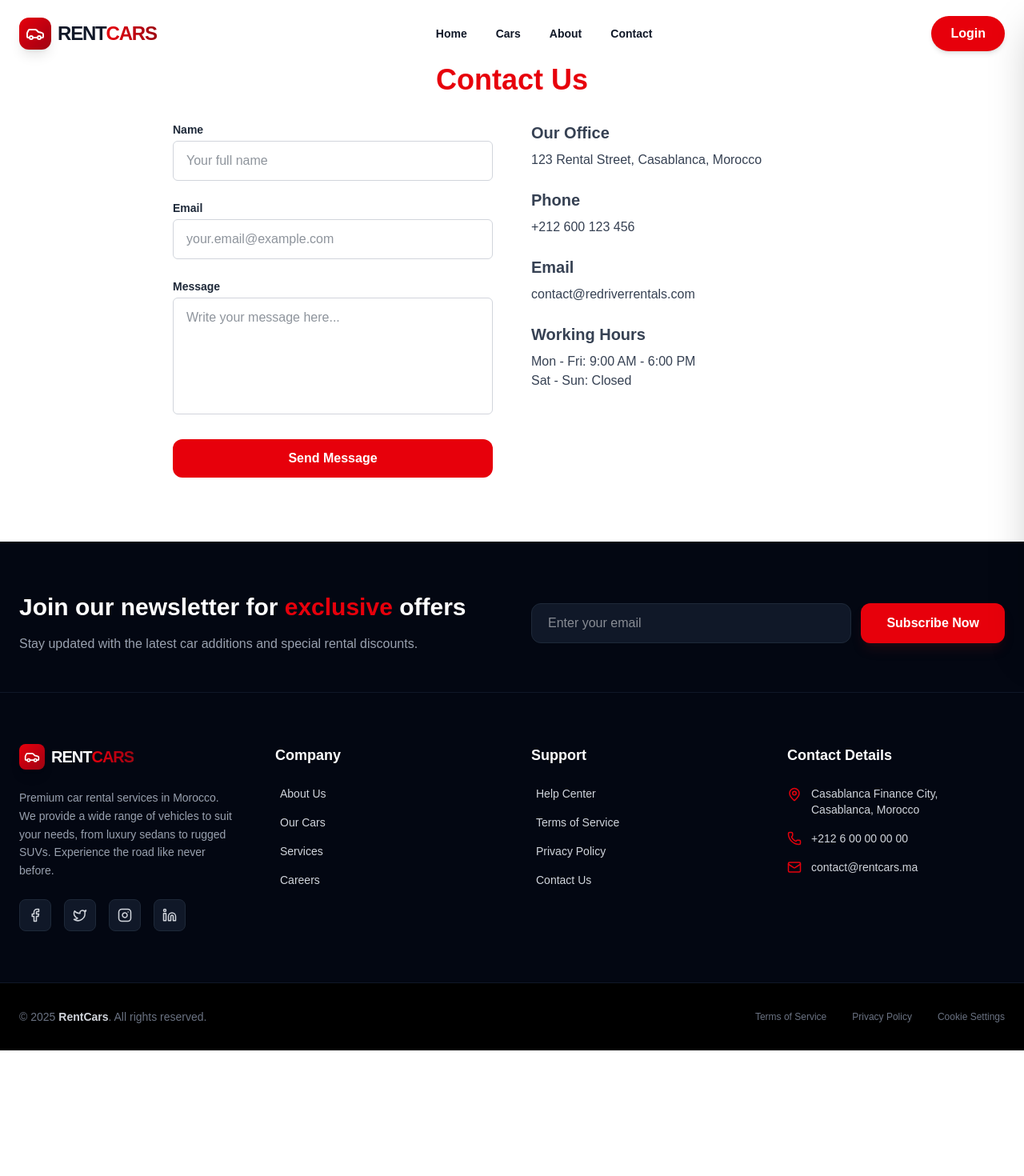
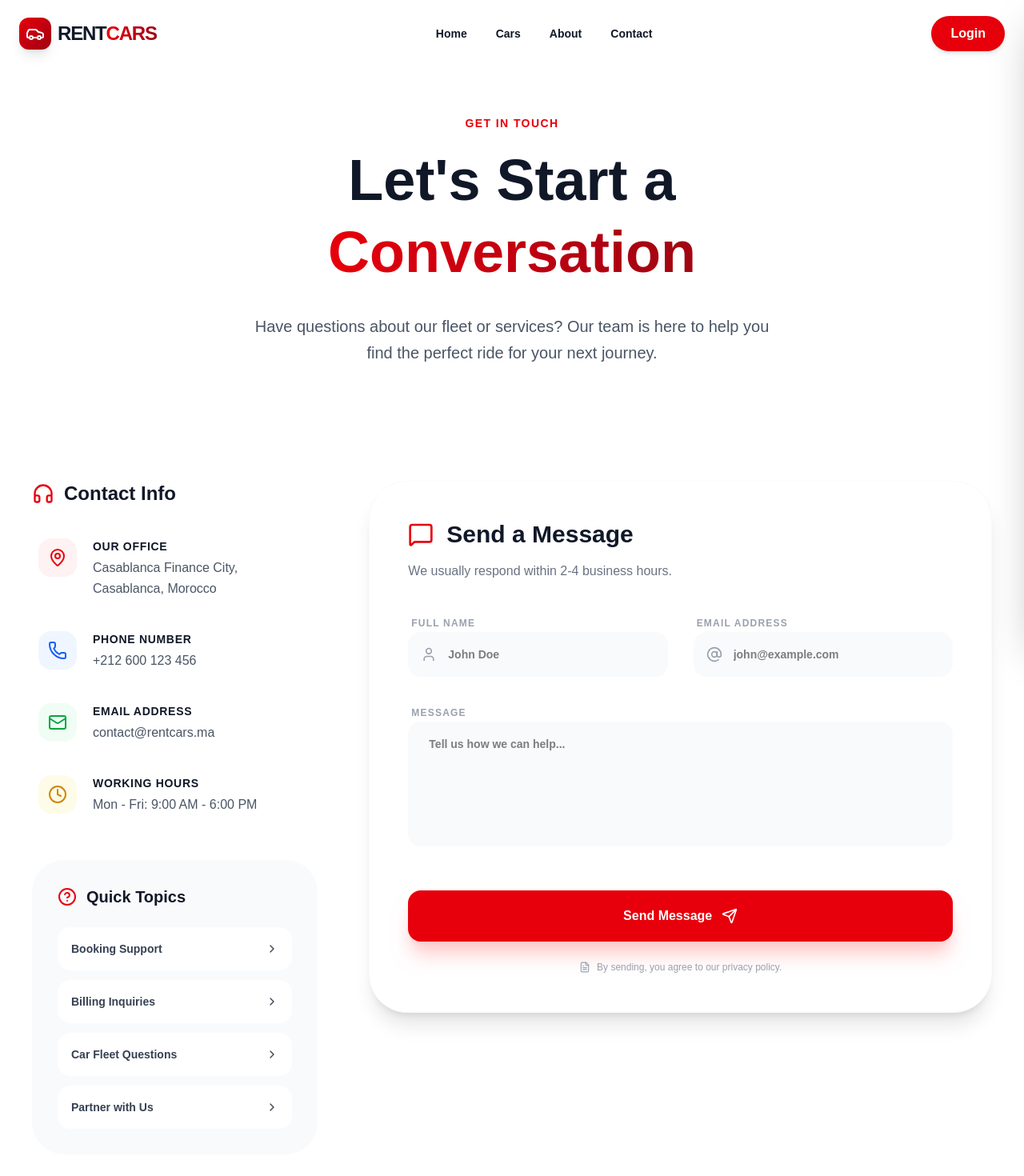
Before and after one commit to nordine-dev/rental-cars, a React (Vite) app in the folder Frontend/: page /contact in a window 1280 px wide. Shown: the top 1470 px of the page at 80% size. Before the commit the page ends 1313 px from the top, so only its background shows below. Built offline with nearby package versions, Linux system fonts and the light colour scheme; no server answers.

Commit message:
feat: Implement a new Contact page with a functional form, contact information, and styling.

```diff
--- a/Frontend/src/pages/Contact.jsx
+++ b/Frontend/src/pages/Contact.jsx
@@ -1,151 +1,284 @@
-import { useState } from 'react'
+import React, { useState, useEffect } from 'react';
+import {
+  Mail,
+  Phone,
+  MapPin,
+  Clock,
+  Send,
+  MessageSquare,
+  User,
+  AtSign,
+  ChevronRight,
+  HeadphonesIcon,
+  HelpCircle,
+  FileText
+} from 'lucide-react';
 
 export default function Contact() {
   const [formData, setFormData] = useState({
     name: '',
     email: '',
     message: ''
-  })
+  });
 
-  const [errors, setErrors] = useState({})
+  const [errors, setErrors] = useState({});
+  const [isLoaded, setIsLoaded] = useState(false);
+  const [isSubmitting, setIsSubmitting] = useState(false);
+
+  useEffect(() => {
+    setIsLoaded(true);
+  }, []);
 
   // Handle input changes
   function handleChange(e) {
-    const { name, value } = e.target
+    const { name, value } = e.target;
     setFormData(prev => ({
       ...prev,
       [name]: value
-    }))
+    }));
+    // Clear error when user types
+    if (errors[name]) {
+      setErrors(prev => ({ ...prev, [name]: '' }));
+    }
   }
 
   // Simple validation function
   function validate() {
-    const newErrors = {}
-    if (!formData.name.trim()) newErrors.name = 'Name is required'
-    if (!formData.email.trim()) newErrors.email = 'Email is required'
+    const newErrors = {};
+    if (!formData.name.trim()) newErrors.name = 'Name is required';
+    if (!formData.email.trim()) newErrors.email = 'Email is required';
     else if (!/\S+@\S+\.\S+/.test(formData.email))
-      newErrors.email = 'Email is invalid'
-    if (!formData.message.trim()) newErrors.message = 'Message is required'
-    return newErrors
+      newErrors.email = 'Email is invalid';
+    if (!formData.message.trim()) newErrors.message = 'Message is required';
+    return newErrors;
   }
 
   function handleSubmit(e) {
-    e.preventDefault()
-    const validationErrors = validate()
-    setErrors(validationErrors)
+    e.preventDefault();
+    const validationErrors = validate();
+    setErrors(validationErrors);
 
     if (Object.keys(validationErrors).length === 0) {
-      // Here you can send data to your API or server
-      console.log('Form Data:', formData)
-      alert('Message sent!')
-
-      // Reset the form
-      setFormData({ name: '', email: '', message: '' })
+      setIsSubmitting(true);
+      // Simulate API call
+      setTimeout(() => {
+        console.log('Form Data:', formData);
+        alert('Thank you! Your message has been sent successfully.');
+        setFormData({ name: '', email: '', message: '' });
+        setIsSubmitting(false);
+      }, 1500);
     }
   }
 
+  const contactOptions = [
+    {
+      title: 'Our Office',
+      detail: 'Casablanca Finance City, Casablanca, Morocco',
+      icon: <MapPin size={24} />,
+      color: 'bg-red-50 text-red-600'
+    },
+    {
+      title: 'Phone Number',
+      detail: '+212 600 123 456',
+      icon: <Phone size={24} />,
+      color: 'bg-blue-50 text-blue-600'
+    },
+    {
+      title: 'Email Address',
+      detail: 'contact@rentcars.ma',
+      icon: <Mail size={24} />,
+      color: 'bg-green-50 text-green-600'
+    },
+    {
+      title: 'Working Hours',
+      detail: 'Mon - Fri: 9:00 AM - 6:00 PM',
+      icon: <Clock size={24} />,
+      color: 'bg-yellow-50 text-yellow-600'
+    }
+  ];
+
+  const helpTopics = [
+    { title: 'Booking Support', icon: <ChevronRight size={16} /> },
+    { title: 'Billing Inquiries', icon: <ChevronRight size={16} /> },
+    { title: 'Car Fleet Questions', icon: <ChevronRight size={16} /> },
+    { title: 'Partner with Us', icon: <ChevronRight size={16} /> },
+  ];
+
   return (
-    <div className="bg-white text-gray-800 font-sans py-16 px-6 max-w-4xl mx-auto">
-      <h2 className="text-4xl font-bold text-red-600 mb-8 text-center">Contact Us</h2>
+    <div className="bg-white overflow-hidden">
 
-      <div className="grid md:grid-cols-2 gap-12">
-        {/* Contact Form */}
-        <form className="space-y-6" onSubmit={handleSubmit} noValidate>
+      {/* --- HERO / INTRO SECTION --- */}
+      <section className="relative pt-32 pb-16 px-6">
+        <div className="absolute top-0 left-1/2 -translate-x-1/2 w-[1000px] h-[600px] bg-red-50 rounded-full blur-[120px] opacity-40 -z-10"></div>
+
+        <div className="max-w-7xl mx-auto text-center relative z-10">
+          <div className={`transition-all duration-1000 transform ${isLoaded ? 'translate-y-0 opacity-100' : 'translate-y-10 opacity-0'}`}>
+            <p className="text-red-600 font-bold uppercase tracking-widest text-sm mb-4">Get In Touch</p>
+            <h1 className="text-5xl md:text-7xl font-black text-gray-900 leading-tight mb-8">
+              Let's Start a <br />
+              <span className="bg-gradient-to-r from-red-600 to-red-800 bg-clip-text text-transparent">Conversation</span>
+            </h1>
+            <p className="text-xl text-gray-600 max-w-2xl mx-auto leading-relaxed">
+              Have questions about our fleet or services? Our team is here to help
+              you find the perfect ride for your next journey.
+            </p>
+          </div>
+        </div>
+      </section>
+
+      {/* --- MAIN CONTENT GRID --- */}
+      <section className="py-20 px-6 max-w-7xl mx-auto">
+        <div className="grid grid-cols-1 lg:grid-cols-12 gap-16">
+
+          {/* LEFT: INFO & HELP TOPICS */}
+          <div className="lg:col-span-4 space-y-12">
+
+            <div className={`transition-all duration-1000 delay-100 transform ${isLoaded ? 'translate-x-0 opacity-100' : '-translate-x-10 opacity-0'}`}>
+              <h3 className="text-2xl font-black text-gray-900 mb-8 flex items-center">
+                <HeadphonesIcon className="mr-3 text-red-600" size={28} />
+                Contact Info
+              </h3>
+              <div className="grid grid-cols-1 gap-6">
+                {contactOptions.map((option, i) => (
+                  <div key={i} className="flex items-start space-x-5 p-2 group">
+                    <div className={`${option.color} w-12 h-12 rounded-2xl flex items-center justify-center shrink-0 group-hover:scale-110 transition-transform`}>
+                      {option.icon}
+                    </div>
                     <div>
-            <label htmlFor="name" className="block text-sm font-semibold mb-1">
-              Name
-            </label>
+                      <h4 className="font-bold text-gray-900 text-sm uppercase tracking-wider mb-1">{option.title}</h4>
+                      <p className="text-gray-600 font-medium leading-relaxed">{option.detail}</p>
+                    </div>
+                  </div>
+                ))}
+              </div>
+            </div>
+
+            <div className={`bg-gray-50 p-8 rounded-[2.5rem] transition-all duration-1000 delay-200 transform ${isLoaded ? 'translate-x-0 opacity-100' : '-translate-x-10 opacity-0'}`}>
+              <h3 className="text-xl font-black text-gray-900 mb-6 flex items-center">
+                <HelpCircle className="mr-3 text-red-600" size={24} />
+                Quick Topics
+              </h3>
+              <ul className="space-y-3">
+                {helpTopics.map((topic, i) => (
+                  <li key={i}>
+                    <button className="w-full flex items-center justify-between p-4 rounded-2xl bg-white border border-transparent hover:border-red-100 hover:text-red-600 transition-all group font-bold text-gray-700 text-sm">
+                      <span>{topic.title}</span>
+                      <span className="group-hover:translate-x-1 transition-transform">{topic.icon}</span>
+                    </button>
+                  </li>
+                ))}
+              </ul>
+            </div>
+          </div>
+
+          {/* RIGHT: CONTACT FORM */}
+          <div className="lg:col-span-8">
+            <div className={`bg-white p-8 md:p-12 rounded-[3rem] shadow-[0_40px_80px_-15px_rgba(0,0,0,0.08)] border border-gray-50 transition-all duration-1000 delay-300 transform ${isLoaded ? 'translate-y-0 opacity-100 shadow-xl' : 'translate-y-20 opacity-0 shadow-none'}`}>
+              <div className="mb-10">
+                <h3 className="text-3xl font-black text-gray-900 mb-4 flex items-center">
+                  <MessageSquare className="mr-4 text-red-600" size={32} />
+                  Send a Message
+                </h3>
+                <p className="text-gray-500 font-medium">We usually respond within 2-4 business hours.</p>
+              </div>
+
+              <form onSubmit={handleSubmit} noValidate className="space-y-8">
+                <div className="grid grid-cols-1 md:grid-cols-2 gap-8">
+                  <div className="space-y-3">
+                    <label className="text-xs font-black text-gray-400 uppercase tracking-widest ml-1">Full Name</label>
+                    <div className="relative group">
+                      <User className="absolute left-4 top-1/2 -translate-y-1/2 text-gray-400 group-focus-within:text-red-600 transition-colors" size={20} />
                       <input
                         type="text"
-              id="name"
                         name="name"
                         value={formData.name}
                         onChange={handleChange}
-              placeholder="Your full name"
-              className={`w-full px-4 py-3 border rounded-md focus:outline-none focus:ring-2 focus:ring-red-600 ${
-                errors.name ? 'border-red-500' : 'border-gray-300'
+                        placeholder="John Doe"
+                        className={`w-full bg-gray-50 border-2 py-4 pl-12 pr-4 rounded-2xl text-sm font-bold focus:outline-none focus:ring-4 focus:ring-red-600/5 transition-all ${
+                          errors.name ? 'border-red-200 bg-red-50/10' : 'border-transparent focus:border-red-600/20'
                         }`}
                       />
-            {errors.name && (
-              <p className="text-red-500 text-sm mt-1">{errors.name}</p>
-            )}
+                    </div>
+                    {errors.name && <p className="text-red-500 text-xs font-bold ml-1">{errors.name}</p>}
                   </div>
 
-          <div>
-            <label htmlFor="email" className="block text-sm font-semibold mb-1">
-              Email
-            </label>
+                  <div className="space-y-3">
+                    <label className="text-xs font-black text-gray-400 uppercase tracking-widest ml-1">Email Address</label>
+                    <div className="relative group">
+                      <AtSign className="absolute left-4 top-1/2 -translate-y-1/2 text-gray-400 group-focus-within:text-red-600 transition-colors" size={20} />
                       <input
                         type="email"
-              id="email"
                         name="email"
                         value={formData.email}
                         onChange={handleChange}
-              placeholder="your.email@example.com"
-              className={`w-full px-4 py-3 border rounded-md focus:outline-none focus:ring-2 focus:ring-red-600 ${
-                errors.email ? 'border-red-500' : 'border-gray-300'
+                        placeholder="john@example.com"
+                        className={`w-full bg-gray-50 border-2 py-4 pl-12 pr-4 rounded-2xl text-sm font-bold focus:outline-none focus:ring-4 focus:ring-red-600/5 transition-all ${
+                          errors.email ? 'border-red-200 bg-red-50/10' : 'border-transparent focus:border-red-600/20'
                         }`}
                       />
-            {errors.email && (
-              <p className="text-red-500 text-sm mt-1">{errors.email}</p>
-            )}
+                    </div>
+                    {errors.email && <p className="text-red-500 text-xs font-bold ml-1">{errors.email}</p>}
+                  </div>
                 </div>
 
-          <div>
-            <label
-              htmlFor="message"
-              className="block text-sm font-semibold mb-1"
-            >
-              Message
-            </label>
+                <div className="space-y-3">
+                  <label className="text-xs font-black text-gray-400 uppercase tracking-widest ml-1">Message</label>
                   <textarea
-              id="message"
                     name="message"
-              rows={5}
+                    rows={6}
                     value={formData.message}
                     onChange={handleChange}
-              placeholder="Write your message here..."
-              className={`w-full px-4 py-3 border rounded-md focus:outline-none focus:ring-2 focus:ring-red-600 resize-none ${
-                errors.message ? 'border-red-500' : 'border-gray-300'
+                    placeholder="Tell us how we can help..."
+                    className={`w-full bg-gray-50 border-2 py-4 px-6 rounded-2xl text-sm font-bold focus:outline-none focus:ring-4 focus:ring-red-600/5 transition-all resize-none ${
+                      errors.message ? 'border-red-200 bg-red-50/10' : 'border-transparent focus:border-red-600/20'
                     }`}
                   />
-            {errors.message && (
-              <p className="text-red-500 text-sm mt-1">{errors.message}</p>
-            )}
+                  {errors.message && <p className="text-red-500 text-xs font-bold ml-1">{errors.message}</p>}
                 </div>
 
+                <div className="pt-4">
                   <button
                     type="submit"
-            className="bg-red-600 text-white px-6 py-3 rounded-xl font-semibold hover:bg-red-700 transition w-full"
+                    disabled={isSubmitting}
+                    className={`w-full bg-red-600 hover:bg-red-700 text-white font-black py-5 rounded-2xl shadow-xl shadow-red-200 transition-all flex items-center justify-center space-x-3 active:scale-[0.98] ${
+                      isSubmitting ? 'opacity-70 cursor-not-allowed' : ''
+                    }`}
                   >
-            Send Message
+                    {isSubmitting ? (
+                      <div className="w-6 h-6 border-4 border-white/30 border-t-white rounded-full animate-spin"></div>
+                    ) : (
+                      <>
+                        <span>Send Message</span>
+                        <Send size={20} />
+                      </>
+                    )}
                   </button>
+                  <p className="text-center text-gray-400 text-xs mt-6 font-medium flex items-center justify-center">
+                    <FileText size={14} className="mr-2" />
+                    By sending, you agree to our privacy policy.
+                  </p>
+                </div>
               </form>
-
-        {/* Contact Info */}
-        <div className="space-y-6 text-gray-700">
-          <div>
-            <h3 className="text-xl font-semibold mb-2">Our Office</h3>
-            <p>123 Rental Street, Casablanca, Morocco</p>
-          </div>
-
-          <div>
-            <h3 className="text-xl font-semibold mb-2">Phone</h3>
-            <p>+212 600 123 456</p>
-          </div>
-
-          <div>
-            <h3 className="text-xl font-semibold mb-2">Email</h3>
-            <p>contact@redriverrentals.com</p>
-          </div>
-
-          <div>
-            <h3 className="text-xl font-semibold mb-2">Working Hours</h3>
-            <p>Mon - Fri: 9:00 AM - 6:00 PM</p>
-            <p>Sat - Sun: Closed</p>
             </div>
           </div>
         </div>
+      </section>
+
+      {/* --- BOTTOM DECORATION --- */}
+      <section className="py-20 px-6">
+        <div className="max-w-7xl mx-auto rounded-[3rem] h-64 bg-gray-100 flex items-center justify-center relative overflow-hidden group">
+          <div className="absolute inset-0 opacity-10 group-hover:opacity-20 transition-opacity duration-700">
+            {/* Abstract visual pattern or map mockup */}
+            <div className="w-full h-full bg-[radial-gradient(#e5e7eb_1px,transparent_1px)] [background-size:20px_20px]"></div>
           </div>
-  )
+          <div className="relative text-center flex flex-col items-center">
+            <div className="w-16 h-1 w-12 bg-red-600 rounded-full mb-6"></div>
+            <h4 className="text-2xl font-black text-gray-900 tracking-tight">Visit our showroom anytime</h4>
+            <p className="text-gray-500 font-bold text-sm uppercase tracking-widest mt-2">Open 5 Days a Week</p>
+          </div>
+        </div>
+      </section>
+
+    </div>
+  );
 }
```
Lines whose indentation alone changed are shown as unchanged.
